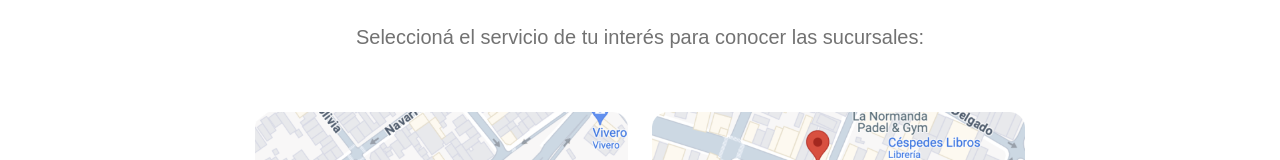
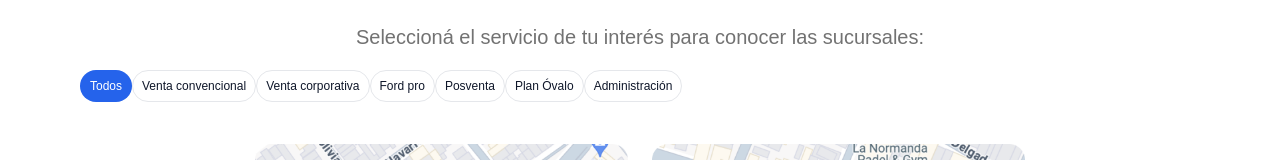
Before and after one commit to mackoagustin/ford, a React (Vite) app: page / in a window 1280 px wide. Shown: the part 739-899 px from the top of the page. Built offline with nearby package versions, Linux system fonts and the light colour scheme; a web font is replaced by a local one.

Commit message:
Chips + db

```diff
--- /dev/null
+++ b/src/components/Chip/Chip.jsx
@@ -0,0 +1,17 @@
+import React from 'react';
+import styles from './Chip.module.css';
+
+export default function Chip({ label, active, onClick }) {
+  return (
+    <button
+      type="button"
+      data-property-1={active ? 'Selected' : 'Default'}
+      className={`${styles.chip} ${active ? styles.active : styles.inactive}`}
+      onClick={onClick}
+    >
+      <div className={styles.inner}>
+        <div className={styles.text}>{label}</div>
+      </div>
+    </button>
+  );
+}
--- /dev/null
+++ b/src/components/Chip/Chip.module.css
@@ -0,0 +1,46 @@
+.chip {
+  padding: 4px;
+  border-radius: 100px;
+  display: inline-flex;
+  justify-content: flex-start;
+  align-items: center;
+  overflow: hidden;
+  cursor: pointer;
+  border: none;
+  background: none;
+}
+
+.inner {
+  min-height: 24px;
+  padding: 0 6px;
+  display: inline-flex;
+  flex-direction: column;
+  justify-content: center;
+  align-items: flex-start;
+}
+
+.text {
+  text-align: start;
+  font-size: 12px;
+  font-weight: 400;
+  font-family: 'Ford_F-1', sans-serif;
+  line-height: 1;
+}
+
+.active {
+  background-color: #2563eb; /* azul-600 */
+}
+
+.active .text {
+  color: white;
+}
+
+.inactive {
+  background-color: white;
+  outline: 1px solid #e5e7eb; /* gray-200 */
+  outline-offset: -1px;
+}
+
+.inactive .text {
+  color: #0f172a; /* slate-900 */
+}
--- a/src/components/LocationSlider/LocationSlider.jsx
+++ b/src/components/LocationSlider/LocationSlider.jsx
@@ -9,11 +9,17 @@ import styles from "./LocationSlider.module.css";
 
 import { Pagination } from "swiper/modules"; // Importar el módulo de paginación
 
-const LocationSlider = () => {
+const LocationSlider = ({ selectedCategory }) => {
   const isMobile = useIsMobile();
 
+  // Filtrado por categoría
+  const filteredLocations = selectedCategory === "Todos"
+    ? locationData.locations
+    : locationData.locations.filter(
+        (location) => location.category === selectedCategory
+      );
+
   if (isMobile) {
-    // MOBILE: usar Swiper con solo paginación
     return (
       <Swiper
         modules={[Pagination]}
@@ -23,7 +29,7 @@ const LocationSlider = () => {
         pagination={{ clickable: true }}
         className={styles.swiperContainer}
       >
-        {locationData.locations.map((location, index) => (
+        {filteredLocations.map((location, index) => (
           <SwiperSlide key={index}>
             <LocationCard location={location} />
           </SwiperSlide>
@@ -32,14 +38,15 @@ const LocationSlider = () => {
     );
   }
 
-  // DESKTOP: mostrar en grilla 2 columnas
   return (
     <div className={styles.grid}>
-      {locationData.locations.map((location, index) => (
+      {filteredLocations.map((location, index) => (
         <LocationCard key={index} location={location} />
       ))}
     </div>
   );
+
 };
 
+
 export default LocationSlider;
--- /dev/null
+++ b/src/data/chipOptions.json
@@ -0,0 +1,11 @@
+{
+  "chips": [
+    "Todos",
+    "Venta convencional",
+    "Venta corporativa",
+    "Ford pro",
+    "Posventa",
+    "Plan Óvalo",
+    "Administración"
+  ]
+}
--- a/src/data/locations.json
+++ b/src/data/locations.json
@@ -2,6 +2,7 @@
     "locations": [
       {
         "location": "Showroom Agronomía",
+        "category": "Venta convencional",
         "image": "img/locations/agronomia.png",
         "address": "Av. Francisco Beiró 2555, Agronomía - CABA",
         "hours": {
@@ -14,6 +15,7 @@
       },
       {
         "location": "Showroom Colegiales",
+        "category": "Venta convencional",
         "image": "img/locations/colegiales.png",
         "address": "Av. Álvarez Thomas 901, Colegiales - CABA",
         "hours": {
@@ -26,6 +28,7 @@
       },
       {
         "location": "Showroom José Ingenieros",
+        "category": "Venta convencional",
         "image": "img/locations/ingenieros.png",
         "address": "Av. Lincoln 1600, José Ingenieros, Pcia. Bs. As.",
         "hours": {
@@ -37,6 +40,7 @@
       },
       {
         "location": "Showroom Villa del Parque",
+        "category": "Venta convencional",
         "image": "img/locations/villa_del_parque.png",
         "address": "Av. San Martín 4280, Villa del Parque, CABA",
         "hours": {
@@ -49,6 +53,7 @@
       },
       {
         "location": "Taller Palermo",
+        "category": "Venta convencional",
         "image": "img/locations/palermo.png",
         "address": "Arévalo 1467, Palermo - CABA",
         "hours": {
--- a/src/pages/services.jsx
+++ b/src/pages/services.jsx
@@ -1,7 +1,9 @@
-import React from "react";
+import React, { useState } from "react";
 import Banner from "../components/Banner/Banner";
 import LocationSlider from "../components/LocationSlider/LocationSlider";
 import Form from "../components/Form/Form";
+import Chip from "../components/Chip/Chip";
+import chipData from "../data/chipOptions.json"
 import bannerData from "../data/banners.json";
 import useIsMobile from "../hook/useIsMobile";
 
@@ -10,11 +12,16 @@ import style from "./services.module.css";
 const Services = () => {
   const isMobile = useIsMobile();
   const selectedBanner = bannerData.banners[1];
+  const chipOptions = chipData.chips;
+
+  const [selectedChip, setSelectedChip] = useState("Todos");
+
 
   return (
     <div>
       <Banner data={selectedBanner} />
       <div className={style.contentWrapper}>
+        {/* Texto de introducción */}
         {isMobile ? (
           <div className={`${style["pt-60"]} ${style["px-16"]}`}>
             <h3 className="H3">
@@ -39,10 +46,25 @@ const Services = () => {
           </div>
         )}
 
-          <div className={`${style["pt-42"]} ${style["px-16"]}`}>
-            <LocationSlider />
+        {/* Chips de selección */}
+        <div className="flex flex-wrap gap-2 px-4 pt-6">
+          {chipOptions.map(option => (
+            <Chip
+              key={option}
+              label={option}
+              active={selectedChip === option}
+              onClick={() => setSelectedChip(option)}
+            />
+          ))}
         </div>
 
+        {/* Slider */}
+        <div className={`${style["pt-42"]} ${style["px-16"]}`}>
+          <LocationSlider selectedCategory={selectedChip} />
+
+        </div>
+
+        {/* Formulario */}
         {isMobile ? (
           <div className={style.wraper}>
             <h3 className="H3 text-color-dark">
```
Lines whose indentation alone changed are shown as unchanged.
